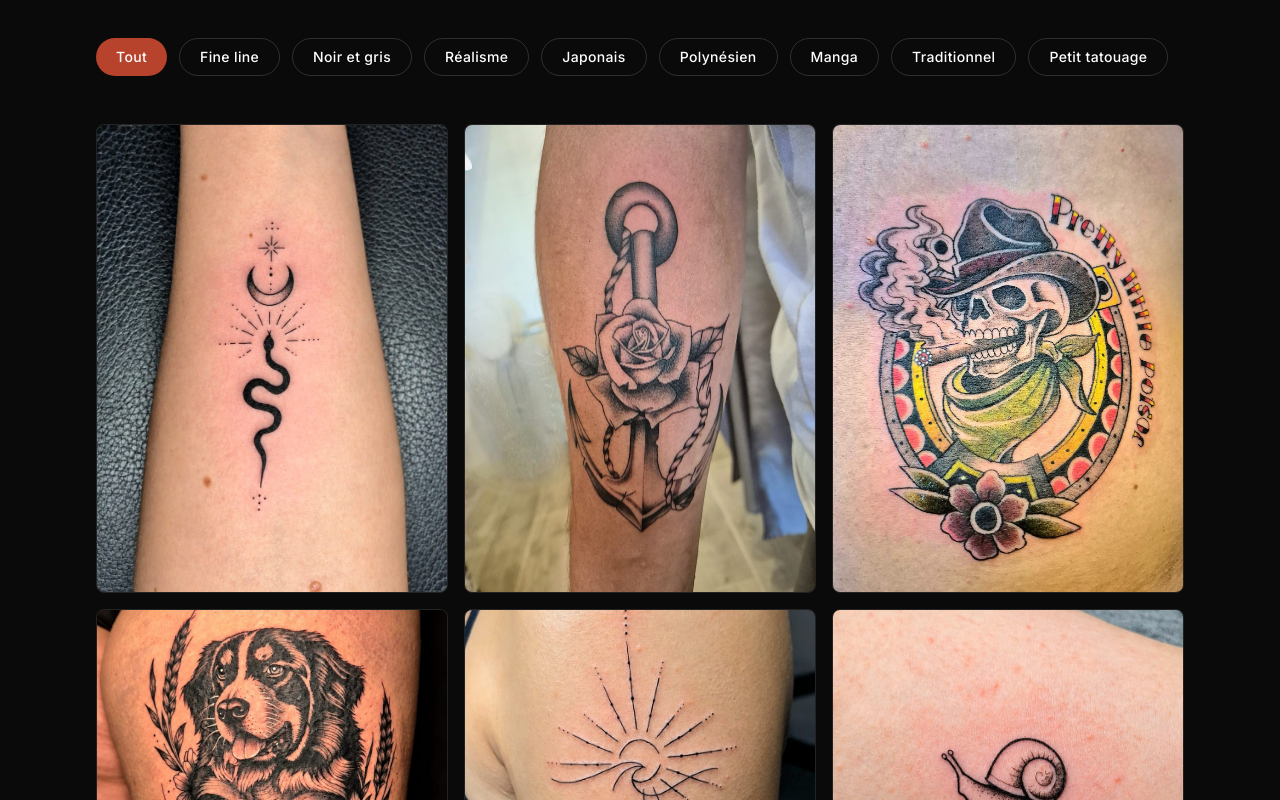
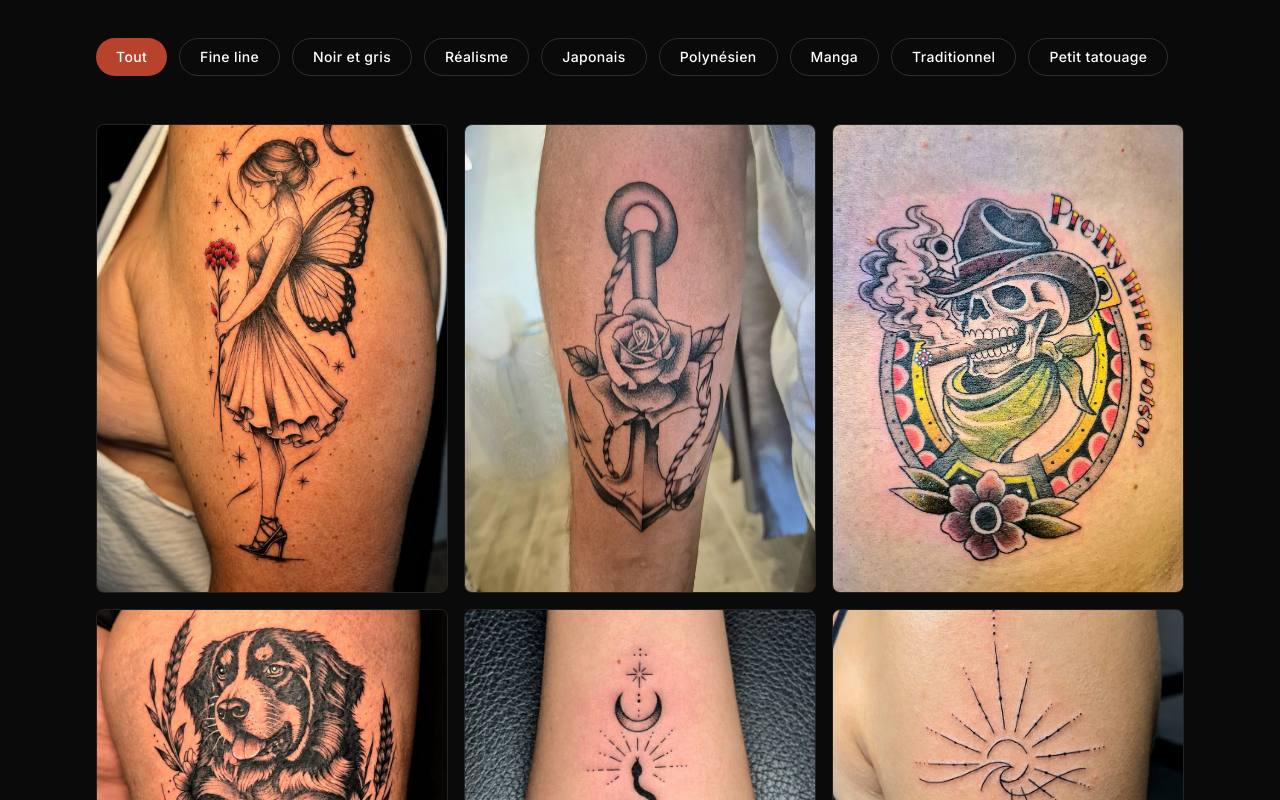
Before and after one commit to Levraikaa/barberousse-tattoo, a Next.js app: page / in a window 1280 px wide. Shown: the part 3460-4260 px from the top of the page. Built offline with nearby package versions, Linux system fonts and the light colour scheme.

Commit message:
content: une fee aux ailes de papillon ouvre la galerie
Co-Authored-By: Claude Opus 5 <noreply@anthropic.com>

```diff
--- a/data/studio.ts
+++ b/data/studio.ts
@@ -286,6 +286,11 @@ export const studio = {
     "Autre",
   ],
   gallery: [
+    {
+      src: "/images/gallery/fee-papillon.jpg",
+      alt: "Fée aux ailes de papillon tenant une fleur rouge, croissant de lune et étoiles, tatouée en ligne fine sur l'épaule",
+      style: "Fine line",
+    },
     {
       src: "/images/gallery/serpent-lune.jpg",
       alt: "Serpent ondulant sous un croissant de lune et une étoile, tatoué en ligne fine sur l'avant-bras",
```
Also changed, not shown: public/images/gallery/fee-papillon.jpg (added).
